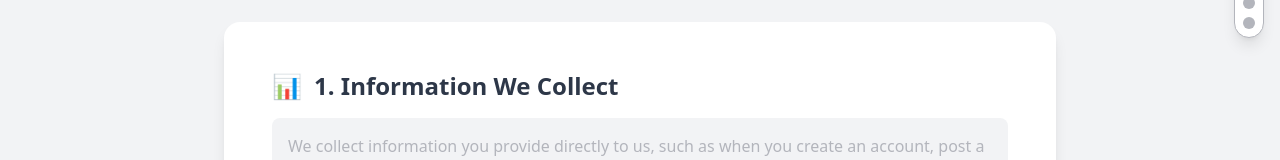
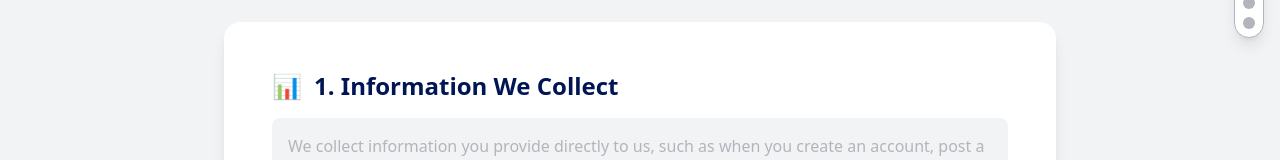
Before and after one commit to SeneshFitzroy/ToolnTask, a Next.js app: page /PrivacyPolicy in a window 1280 px wide. Shown: the part 447-607 px from the top of the page. Built offline with nearby package versions, Linux system fonts and the light colour scheme; no server answers; the database is empty; a web font is replaced by a local one.

Commit message:
feat: Enhanced pages/PrivacyPolicy.tsx,  - Detailed changes: diff --git a/pages/PrivacyPolicy.tsx b/pages/Priva... at 01:58 PM +0530, July 03, 2025

```diff
--- a/pages/PrivacyPolicy.tsx
+++ b/pages/PrivacyPolicy.tsx
@@ -141,7 +141,7 @@ export default function PrivacyPolicy() {
             <section id="information-collect" className="mb-8 scroll-mt-20">
               <div className="flex items-center gap-3 mb-4">
                 <span className="text-2xl">📊</span>
-                <h2 className="text-2xl font-bold" style={{ color: '#2D3748' }}>1. Information We Collect</h2>
+                <h2 className="text-2xl font-bold" style={{ color: '#001554' }}>1. Information We Collect</h2>
               </div>
               <div className="rounded-lg p-4 mb-4" style={{ backgroundColor: '#F2F3F5' }}>
                 <p className="mb-4" style={{ color: '#B3B5BC' }}>
```
